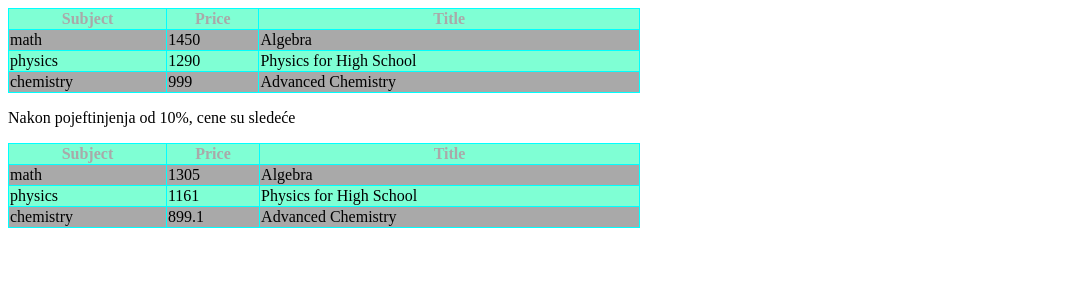
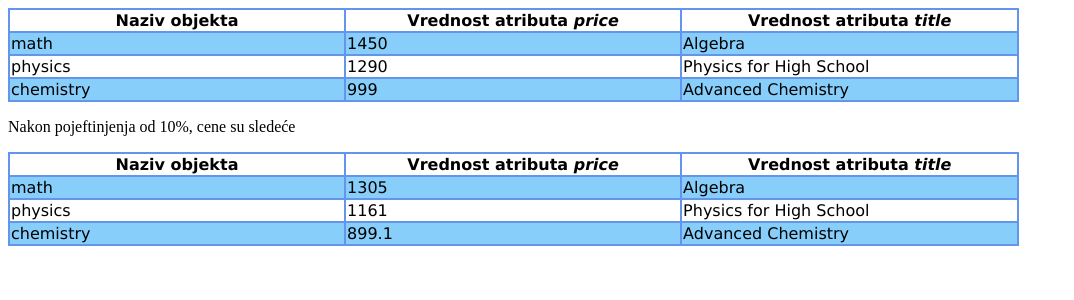
Before and after one commit to milovan-minic/smb_phpadvanced, a PHP site: page /Book.class.php in a window 1280 px wide. Shown: the top 300 px of the page, without its empty margins (0-1074 px from the left). Run offline with PHP 8.4, Linux system fonts and the light colour scheme.

Commit message:
Korekcije u css stilovima da bi tabela imala isti izgled kao sto je trazeno

```diff
--- a/Book.class.php
+++ b/Book.class.php
@@ -72,30 +72,24 @@ $chemistry = new Book('chemistry', 999, 'Advanced Chemistry');
         <meta charset="UTF-8">
         <style>
             table{
+                font-family: "Lucida Grande", "Lucida Sans Unicode", Verdana, Arial, Helvetica, sans-serif;
                 border-collapse: collapse;
-            width: 50%;
+                width: 80%;
             }
             table, th, td {
-            border: 1px solid aqua;
+                border: 2px solid cornflowerblue;
             }
-        th{
-            background-color: aquamarine;
-            color: darkgray;
-        }
-        tr{
-            background-color: darkgray;
-        }
-        tr:nth-child(odd){
-            background-color: aquamarine;
+            tr:nth-child(even){
+                background-color: lightskyblue;
             }
         </style>
     </head>
     <body>
         <table>
             <tr>
-        <th>Subject</th>
-        <th>Price</th>
-        <th>Title</th>
+                <th width="33.3%">Naziv objekta</th>
+                <th width="33.3%">Vrednost atributa <i>price</i></th>
+                <th width="33.4%">Vrednost atributa <i>title</i></th>
             </tr>
             <?php
                 foreach (Book::$instances as $instance) {
@@ -110,9 +104,9 @@ $chemistry = new Book('chemistry', 999, 'Advanced Chemistry');
         <p>Nakon pojeftinjenja od 10%, cene su sledeće</p>
         <table>
             <tr>
-        <th>Subject</th>
-        <th>Price</th>
-        <th>Title</th>
+                <th width="33.3%">Naziv objekta</th>
+                <th width="33.3%">Vrednost atributa <i>price</i></th>
+                <th width="33.4%">Vrednost atributa <i>title</i></th>
             </tr>
             <?php
                 foreach (Book::$instances as $instance) {
```
Lines whose indentation alone changed are shown as unchanged.
